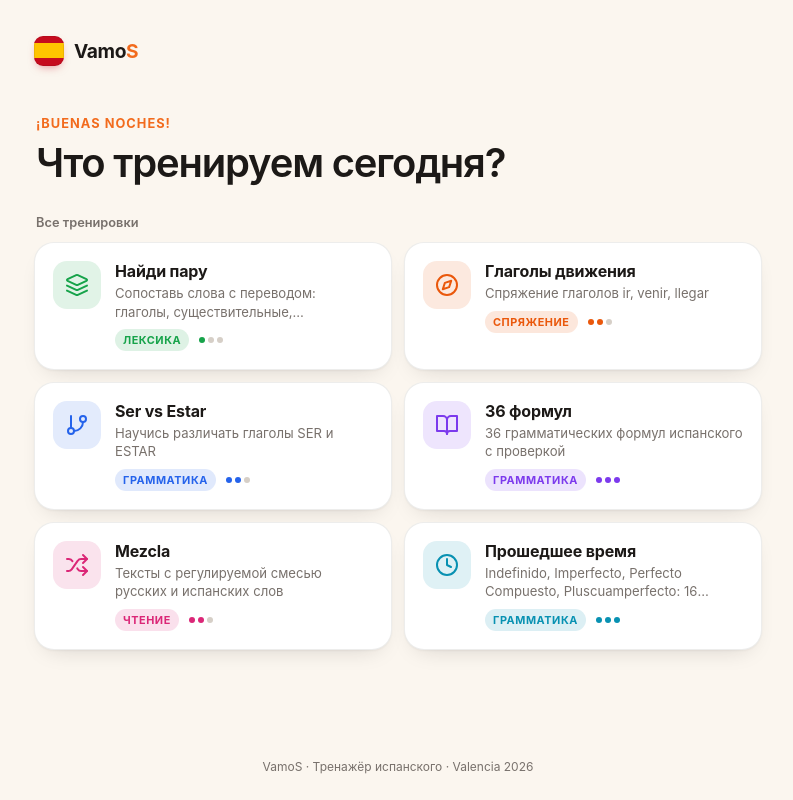
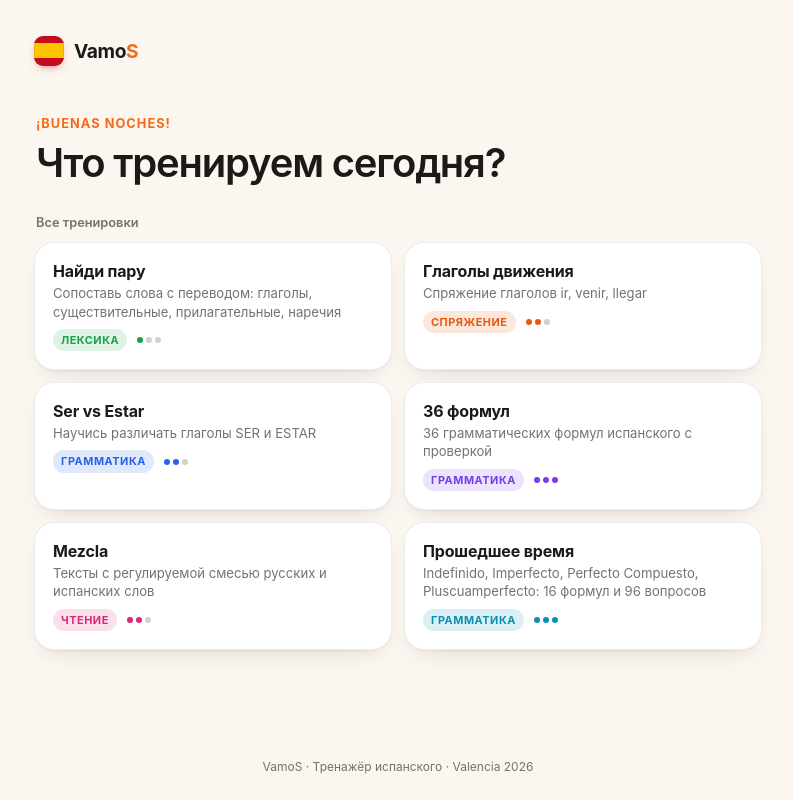
Before and after one commit to stivr4469/find-pair, a PHP site: page / in a window 1280 px wide. Shown: the whole page, without its empty margins (242-1035 px from the left). Run offline with PHP 8.4, Linux system fonts and the light colour scheme; some libraries are stand-ins or nearby versions; some web fonts are replaced.

Commit message:
feat: убраны иконки-боксы Lucide с карточек игр на главном экране
Удалены 6 блоков .game-card-icon (svg-иконки в цветных квадратах),
лишние symbols из SVG-спрайта (i-layers/i-compass/i-branch/i-book/i-shuffle/i-clock).
CSS: grid упрощён с auto 1fr auto → 1fr auto, восстановлена --ink для .tag.

```diff
--- a/css/main.css
+++ b/css/main.css
@@ -270,11 +270,12 @@ body::before {
 
 .game-card {
   --c: var(--accent);
+  --ink: color-mix(in srgb, var(--c), #fff var(--lift));
   position: relative;
   isolation: isolate;
   overflow: hidden;
   display: grid;
-  grid-template-columns: auto 1fr auto;
+  grid-template-columns: 1fr auto;
   align-items: center;
   gap: 14px;
   padding: 16px 14px 16px 16px;
@@ -301,19 +302,6 @@ body::before {
   opacity: 0;
   transition: opacity 0.3s ease;
 }
-
-.game-card-icon {
-  width: 48px;
-  height: 48px;
-  border-radius: var(--radius-sm);
-  display: grid;
-  place-items: center;
-  background: color-mix(in srgb, var(--c) 13%, var(--surface));
-  flex-shrink: 0;
-}
-/* --ink: цвет игры, в тёмной теме осветлённый для контраста */
-.game-card { --ink: color-mix(in srgb, var(--c), #fff var(--lift)); }
-.game-card-icon svg { width: 24px; height: 24px; stroke: var(--ink); }
 
 .game-card-body { min-width: 0; }
 
@@ -460,13 +448,12 @@ html.intro .game-card {
   .app { max-width: 760px; padding-top: 32px; }
   .hero { padding: 40px 2px 28px; }
   .games { grid-template-columns: repeat(2, 1fr); gap: 12px; }
-  .game-card { grid-template-columns: auto 1fr; align-items: start; padding: 18px; }
+  .game-card { grid-template-columns: 1fr; align-items: start; padding: 18px; }
   .game-card-arrow { display: none; }
 }
 
 @media (max-width: 360px) {
   .game-card { gap: 12px; padding: 14px 12px; }
-  .game-card-icon { width: 42px; height: 42px; }
 }
 
 /* ============================================
--- a/index.html
+++ b/index.html
@@ -27,14 +27,8 @@
     <link rel="stylesheet" href="css/main.css?v=7">
 </head>
 <body>
-    <!-- Иконки Lucide, встроены спрайтом: без CDN и без мигания при загрузке -->
+    <!-- SVG-спрайт: только иконки, использующиеся вне карточек игр -->
     <svg width="0" height="0" style="position:absolute" aria-hidden="true">
-      <symbol id="i-layers" viewBox="0 0 24 24"><path d="m12.83 2.18a2 2 0 0 0-1.66 0L2.6 6.08a1 1 0 0 0 0 1.83l8.58 3.91a2 2 0 0 0 1.66 0l8.58-3.9a1 1 0 0 0 0-1.83Z"/><path d="m22 17.65-9.17 4.16a2 2 0 0 1-1.66 0L2 17.65"/><path d="m22 12.65-9.17 4.16a2 2 0 0 1-1.66 0L2 12.65"/></symbol>
-      <symbol id="i-compass" viewBox="0 0 24 24"><circle cx="12" cy="12" r="10"/><path d="m16.24 7.76-2.12 6.36-6.36 2.12 2.12-6.36z"/></symbol>
-      <symbol id="i-branch" viewBox="0 0 24 24"><path d="M6 3v12"/><circle cx="18" cy="6" r="3"/><circle cx="6" cy="18" r="3"/><path d="M18 9a9 9 0 0 1-9 9"/></symbol>
-      <symbol id="i-book" viewBox="0 0 24 24"><path d="M2 3h6a4 4 0 0 1 4 4v14a3 3 0 0 0-3-3H2z"/><path d="M22 3h-6a4 4 0 0 0-4 4v14a3 3 0 0 1 3-3h7z"/></symbol>
-      <symbol id="i-shuffle" viewBox="0 0 24 24"><path d="M2 18h1.4c1.3 0 2.5-.6 3.3-1.7l6.1-8.6c.7-1.1 2-1.7 3.3-1.7H22"/><path d="m18 2 4 4-4 4"/><path d="M2 6h1.9c1.5 0 2.9.9 3.6 2.2"/><path d="M22 18h-5.9c-1.3 0-2.6-.7-3.3-1.8l-.5-.8"/><path d="m18 14 4 4-4 4"/></symbol>
-      <symbol id="i-clock" viewBox="0 0 24 24"><circle cx="12" cy="12" r="10"/><path d="M12 6v6l4 2"/></symbol>
       <symbol id="i-flame" viewBox="0 0 24 24"><path d="M8.5 14.5A2.5 2.5 0 0 0 11 12c0-1.38-.5-2-1-3-1.07-2.14-.22-4.05 2-6 .5 2.5 2 4.9 4 6.5 2 1.6 3 3.5 3 5.5a7 7 0 1 1-14 0c0-1.15.43-2.29 1-3a2.5 2.5 0 0 0 2.5 2.5z"/></symbol>
       <symbol id="i-play" viewBox="0 0 24 24"><path d="M6 3l14 9-14 9z"/></symbol>
       <symbol id="i-chevron" viewBox="0 0 24 24"><path d="m9 18 6-6-6-6"/></symbol>
@@ -74,7 +68,6 @@
         <!-- Список игр -->
         <nav class="games" aria-label="Игры">
             <a href="find-pair/" class="game-card" data-game="find-pair" style="--i:3">
-                <span class="game-card-icon"><svg class="i" aria-hidden="true"><use href="#i-layers"/></svg></span>
                 <span class="game-card-body">
                     <h2 class="game-card-title">Найди пару</h2>
                     <p class="game-card-description">Сопоставь слова с переводом: глаголы, существительные, прилагательные, наречия</p>
@@ -88,7 +81,6 @@
             </a>
 
             <a href="tren/" class="game-card" data-game="tren" style="--i:4">
-                <span class="game-card-icon"><svg class="i" aria-hidden="true"><use href="#i-compass"/></svg></span>
                 <span class="game-card-body">
                     <h2 class="game-card-title">Глаголы движения</h2>
                     <p class="game-card-description">Спряжение глаголов ir, venir, llegar</p>
@@ -102,7 +94,6 @@
             </a>
 
             <a href="ser-estar/" class="game-card" data-game="ser-estar" style="--i:5">
-                <span class="game-card-icon"><svg class="i" aria-hidden="true"><use href="#i-branch"/></svg></span>
                 <span class="game-card-body">
                     <h2 class="game-card-title">Ser vs Estar</h2>
                     <p class="game-card-description">Научись различать глаголы SER и ESTAR</p>
@@ -116,7 +107,6 @@
             </a>
 
             <a href="formulas/" class="game-card" data-game="formulas" style="--i:6">
-                <span class="game-card-icon"><svg class="i" aria-hidden="true"><use href="#i-book"/></svg></span>
                 <span class="game-card-body">
                     <h2 class="game-card-title">36 формул</h2>
                     <p class="game-card-description">36 грамматических формул испанского с проверкой</p>
@@ -130,7 +120,6 @@
             </a>
 
             <a href="mezcla/" class="game-card" data-game="mezcla" style="--i:7">
-                <span class="game-card-icon"><svg class="i" aria-hidden="true"><use href="#i-shuffle"/></svg></span>
                 <span class="game-card-body">
                     <h2 class="game-card-title">Mezcla</h2>
                     <p class="game-card-description">Тексты с регулируемой смесью русских и испанских слов</p>
@@ -144,7 +133,6 @@
             </a>
 
             <a href="pasado/" class="game-card" data-game="pasado" style="--i:8">
-                <span class="game-card-icon"><svg class="i" aria-hidden="true"><use href="#i-clock"/></svg></span>
                 <span class="game-card-body">
                     <h2 class="game-card-title">Прошедшее время</h2>
                     <p class="game-card-description">Indefinido, Imperfecto, Perfecto Compuesto, Pluscuamperfecto: 16 формул и 96 вопросов</p>
```
